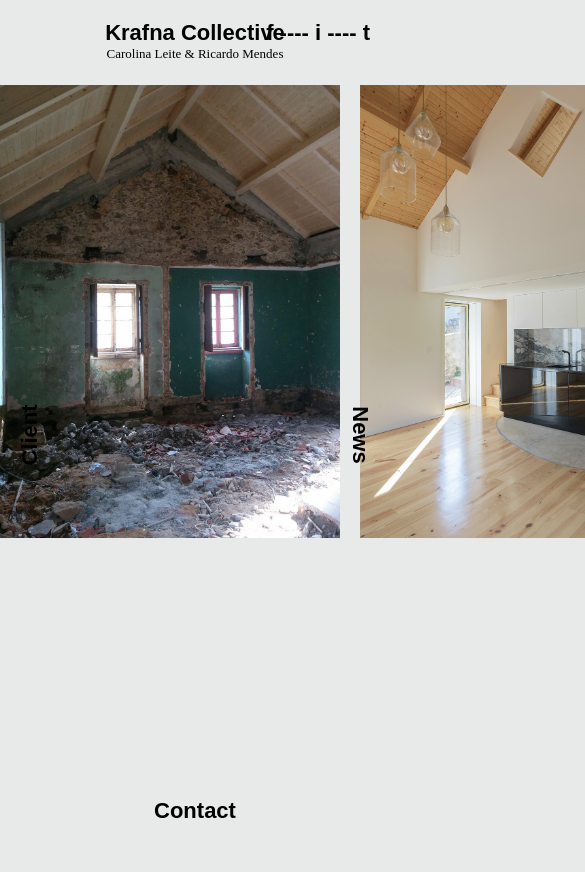
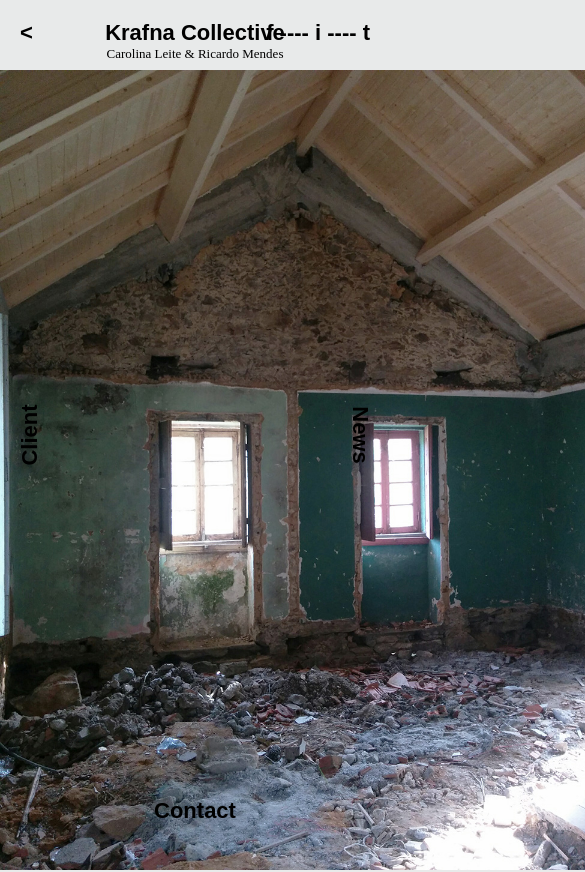
Before and after one commit to mendes-r/krafna-collective, an Angular app: page /project/01 in a window 390 px wide. Shown: the top 872 px of the page, 585 px wide, since content can reach past the window. Before the commit the page ends 844 px from the top, so only its background shows below. Built offline with nearby package versions, Linux system fonts and the light colour scheme.

Commit message:
Add dynamic adapt to diferent screen sizes

```diff
--- a/src/app/app.component.css
+++ b/src/app/app.component.css
@@ -1,6 +1,6 @@
 .app-wrapper {
   width: 65vw;
-  min-width: 700px;
+  min-width: 600px;
   margin: auto;
   margin-top: calc(var(--frame-margin) + 50px);
 }
@@ -12,16 +12,26 @@ h6 {
   font-family: "Times New Roman", Times, serif;
 }
 
+#footer {
+  position: absolute;
+  left: 0;
+  width: 100%;
+  height: 65px;
+  z-index: 1;
+}
+
 #frame-t,
 #frame-r,
 #frame-b,
 #frame-l,
-#social {
+#social,
+#back {
   position: fixed;
   text-align: center;
   font-family: sans-serif;
   font-size: 22px;
   font-weight: bold;
+  z-index: 100;
 }
 
 #social {
@@ -29,9 +39,15 @@ h6 {
   right: var(--frame-margin);
 }
 
-#facebook:hover, #instagram:hover, #tumblr:hover{
+#back {
+  top: var(--frame-margin);
+  left: var(--frame-margin);
+}
+
+#facebook:hover,
+#instagram:hover,
+#tumblr:hover {
   cursor: pointer;
-  font-size: 35px;
 }
 
 #facebook:hover {
--- a/src/app/app.component.html
+++ b/src/app/app.component.html
@@ -1,5 +1,7 @@
 <div class="app-wrapper">
   <router-outlet></router-outlet>
+  <div id="back" *ngIf="this.router.url !== '/dashboard'">
+    <a routerLink="/dashboard"><</a></div>
   <div id="social">
     <a id="facebook">f</a> ----
     <a id="instagram">i</a> ----
@@ -14,4 +16,5 @@
   <div id="frame-r"><a routerLink="/news">News</a></div>
   <div id="frame-b"><a routerLink="/contact">Contact</a></div>
   <div id="frame-l"><a routerLink="/client">Client</a></div>
+  <div id="footer"></div>
 </div>
--- a/src/app/dashboard/dashboard.component.css
+++ b/src/app/dashboard/dashboard.component.css
@@ -17,3 +17,23 @@
   transform: translate(-50%, -50%);
   font-size: 35px;
 }
+
+@media screen and (max-width:750px) {
+  .wrapper {
+    max-width: 400px;
+    grid-template-columns: repeat(1, 1fr);
+  }
+}
+
+@media screen and (max-width:1125px) {
+  .wrapper {
+    width: 600px;
+    grid-template-columns: repeat(1, 1fr);
+  }
+}
+
+@media screen and (min-width:1900px) {
+  .wrapper {
+    grid-template-columns: repeat(3, 1fr);
+  }
+}
--- a/src/app/frame-links/contact/contact.component.css
+++ b/src/app/frame-links/contact/contact.component.css
@@ -3,6 +3,8 @@
   top: 50%;
   left: 50%;
   transform: translate(-50%, -50%);
+  font-family: 'Times New Roman', Times, serif;
+  font-weight: 100;
 }
 
 .contact p {
--- a/src/app/project-slideshow/project-slider.component.css
+++ b/src/app/project-slideshow/project-slider.component.css
@@ -16,3 +16,39 @@
 .s-right {
   margin-left: 10px;
 }
+
+@media screen and (max-width:750px) {
+  .slide-wrapper {
+    max-width: 400px;
+    display: block;
+    margin: 0 auto;
+  }
+
+  .s-left {
+    margin-right: 0;
+  }
+
+  .s-right {
+    margin-left: 0;
+    margin-top: 10px;
+    margin-bottom: 50px;
+  }
+}
+
+@media screen and (max-width:1125px) {
+  .slide-wrapper {
+    max-width: 600px;
+    display: block;
+    margin: 0 auto;
+  }
+
+  .s-left {
+    margin-right: 0;
+  }
+
+  .s-right {
+    margin-left: 0;
+    margin-top: 20px;
+    margin-bottom: 50px;
+  }
+}
```
Also changed, not shown: src/app/app.component.ts (+6 -1 lines).
